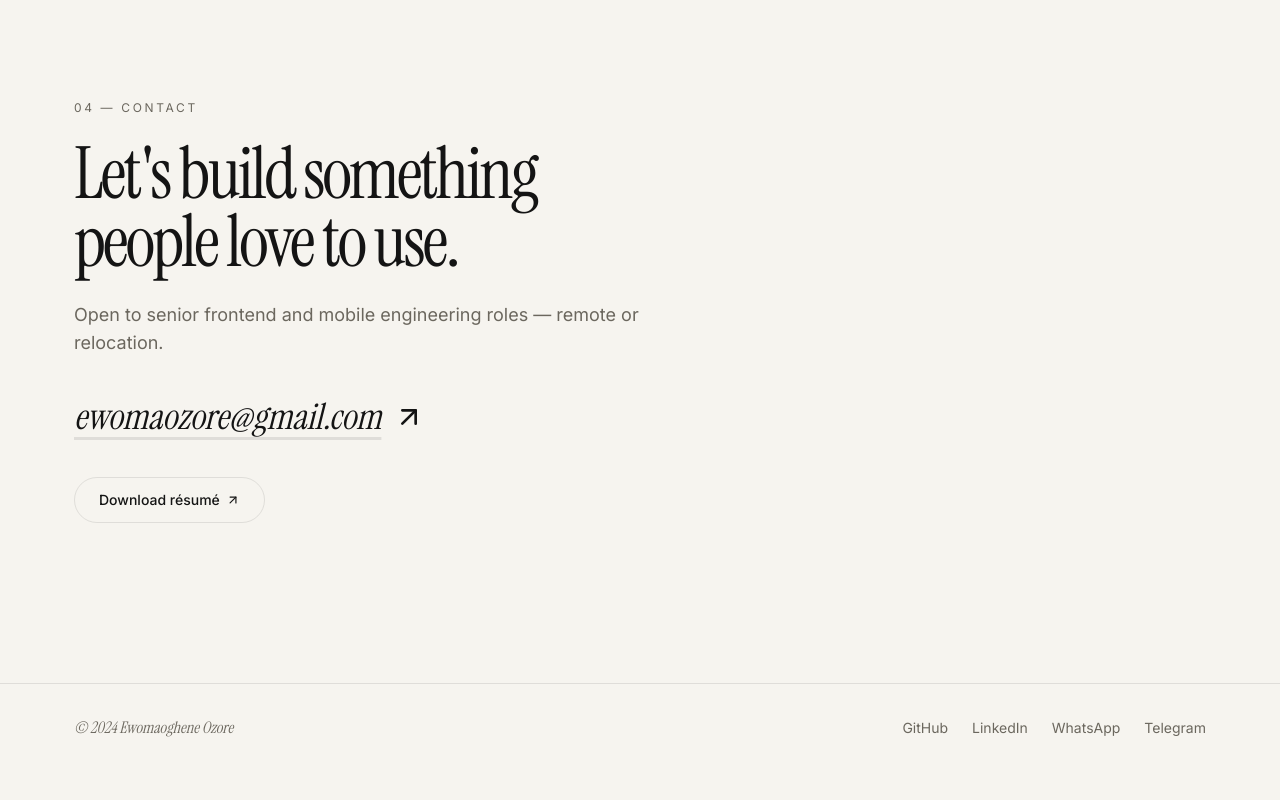
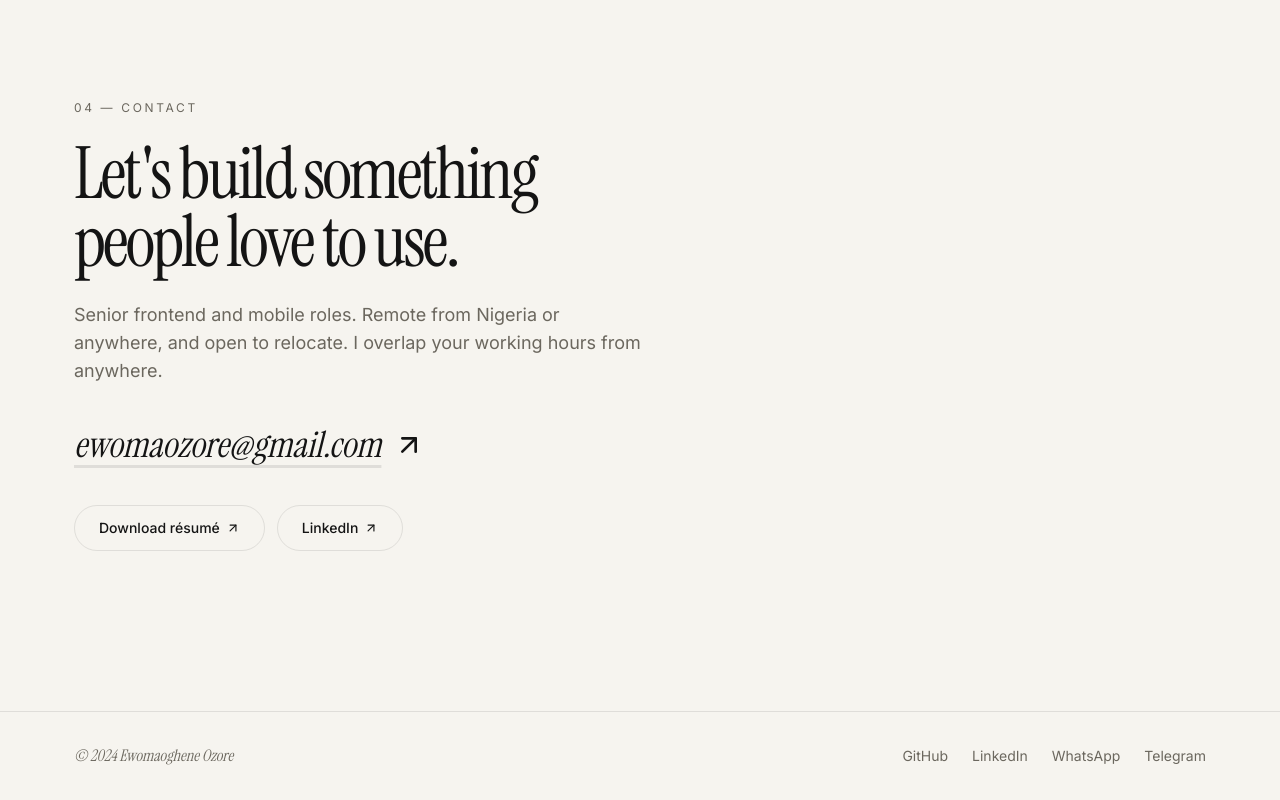
Before and after one commit to EwomaOzore/ewoma-portfolio, a Next.js app: page /projects in a window 1280 px wide. Shown: the part 3307-4107 px from the top of the page. Before the commit the page ends 4079 px from the top, so only its background shows below. Built offline with nearby package versions, Linux system fonts and the light colour scheme.

Commit message:
Add availability options to constants, update Contact and Hero sections to reflect new role descriptions and include LinkedIn link

```diff
--- a/src/constants/index.ts
+++ b/src/constants/index.ts
@@ -7,6 +7,12 @@ export const links = {
   whatsapp: "https://wa.me/2348134970348",
   telegram: "https://t.me/+2348134970348",
 };
+
+export const availability = [
+  "Remote from anywhere",
+  "Open to relocate",
+  "I overlap your working hours from anywhere",
+];
 
 export const stats = [
   { value: 5, suffix: "+", label: "years shipping product" },
--- a/src/sections/Contact.tsx
+++ b/src/sections/Contact.tsx
@@ -27,8 +27,9 @@ export default function ContactSection({
             Let&apos;s build something people love to use.
           </h2>
           <p className="mt-6 max-w-xl text-lg text-muted">
-            Open to senior frontend and mobile engineering roles — remote or
-            relocation.
+            Senior frontend and mobile roles. Remote from Nigeria or
+            anywhere, and open to relocate. I overlap your working hours
+            from anywhere.
           </p>
 
           <a
@@ -39,7 +40,7 @@ export default function ContactSection({
             <ArrowUpRight className="h-6 w-6 md:h-8 md:w-8" />
           </a>
 
-          <div className="mt-10">
+          <div className="mt-10 flex flex-wrap gap-3">
             <TrackedLink
               href={links.cv}
               target="_blank"
@@ -51,6 +52,15 @@ export default function ContactSection({
               Download résumé
               <ArrowUpRight size={14} />
             </TrackedLink>
+            <a
+              href={links.linkedin}
+              target="_blank"
+              rel="noopener noreferrer"
+              className="inline-flex items-center gap-1.5 rounded-full border border-line px-6 py-3 text-sm font-medium transition-colors hover:bg-surface"
+            >
+              LinkedIn
+              <ArrowUpRight size={14} />
+            </a>
           </div>
         </Reveal>
       </div>
--- a/src/sections/Hero.tsx
+++ b/src/sections/Hero.tsx
@@ -3,7 +3,7 @@
 import React from "react";
 import { motion, useReducedMotion } from "framer-motion";
 import { ArrowDown } from "lucide-react";
-import { featuredWork, links } from "@/constants";
+import { availability, featuredWork, links } from "@/constants";
 import BrowserFrame from "@/components/BrowserFrame";
 import DeviceFrame from "@/components/DeviceFrame";
 
@@ -64,6 +64,13 @@ export default function Hero() {
             I&apos;m Ewoma Ozore — a senior frontend and mobile engineer. For
             5+ years I&apos;ve shipped React, React Native, and Next.js products
             used by 1M+ people across web, iOS, and Android.
+          </motion.p>
+
+          <motion.p
+            variants={item}
+            className="mt-7 max-w-xl text-sm tracking-wide text-muted"
+          >
+            {availability.join("  ·  ")}
           </motion.p>
 
           <motion.div variants={item} className="mt-9 flex flex-wrap gap-3">
```
